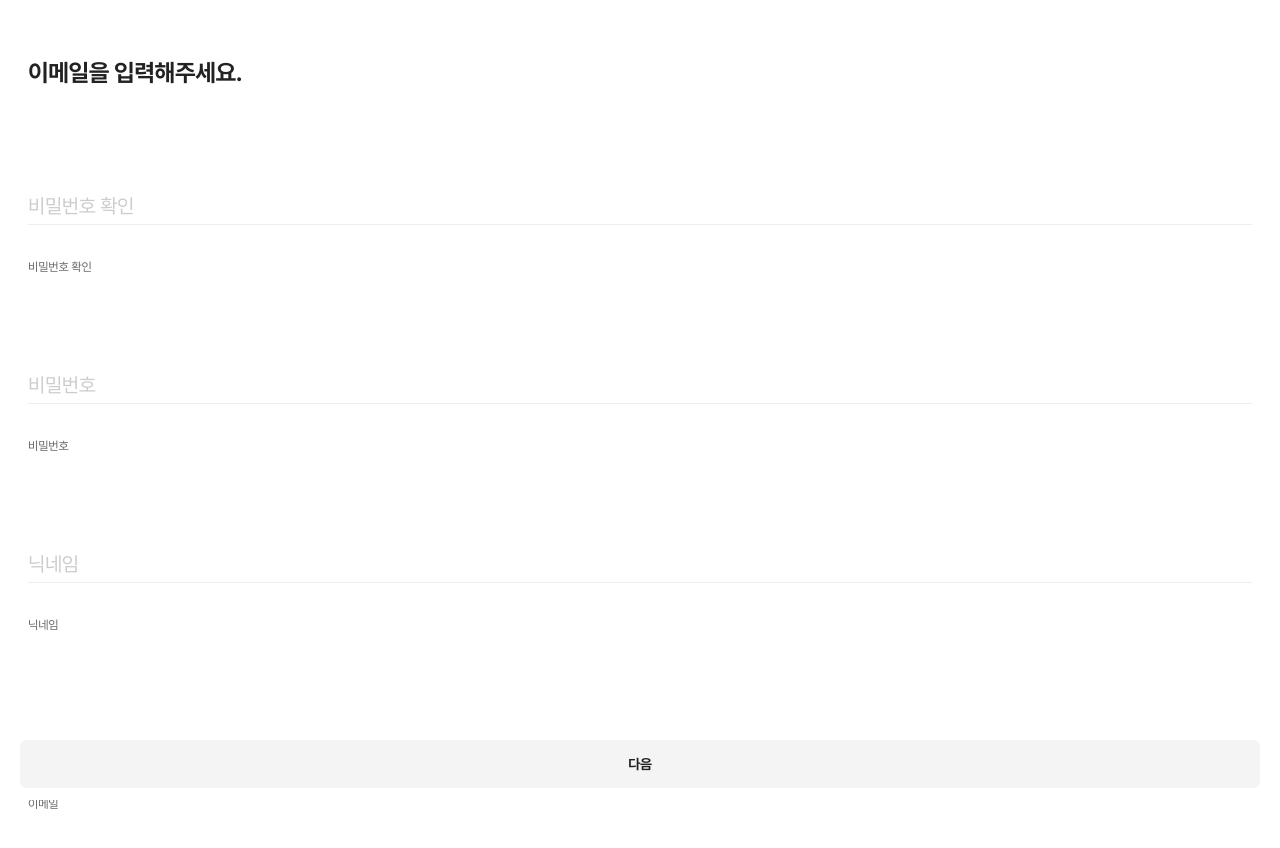
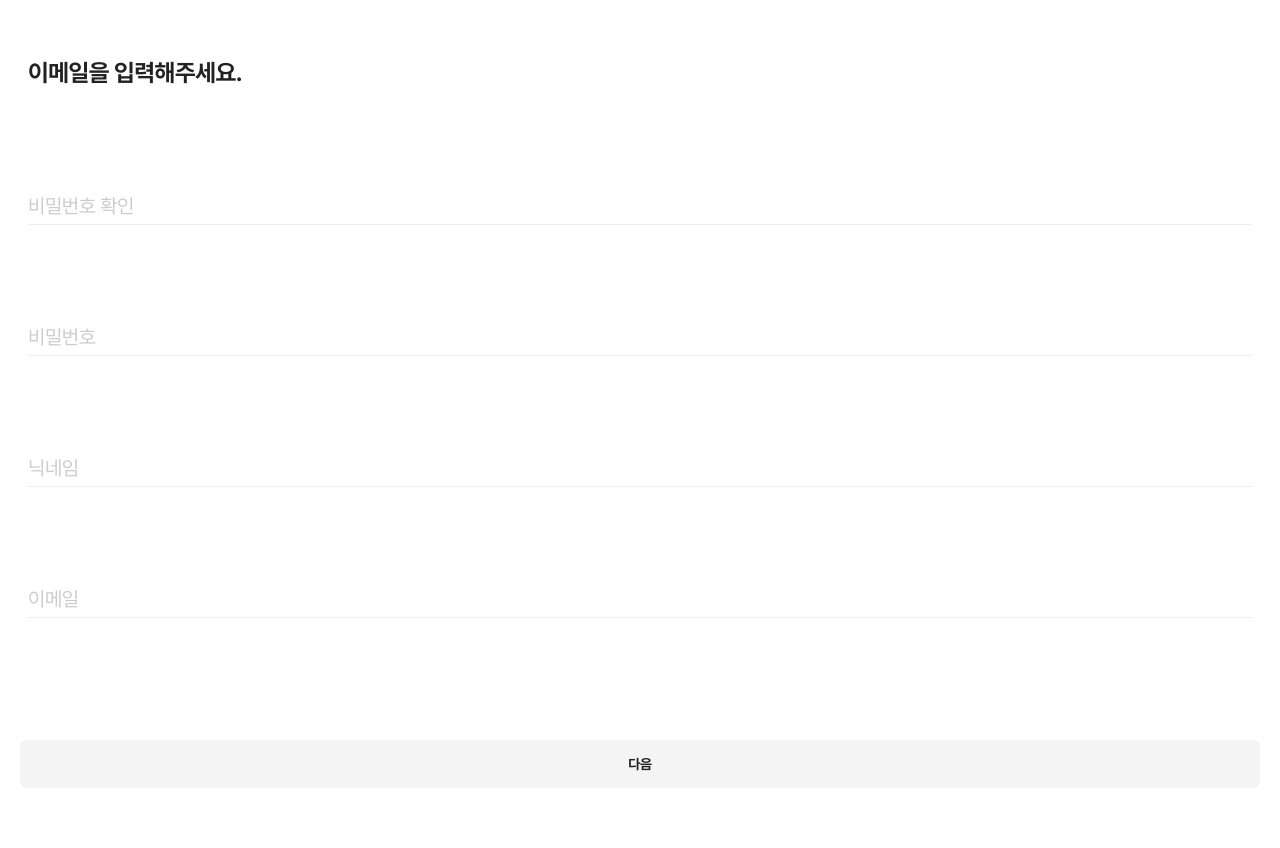
Before and after one commit to a-daily-diary/ADD.FE, a Next.js app: page /account/register in a window 1280 px wide. Shown: the top 848 px of the page. After the commit the page ends 800 px from the top, so only its background shows below. Built offline with nearby package versions, Linux system fonts and the light colour scheme; what emotion-reset would draw is missing.

Commit message:
♻️ #73 - FormInput 라벨 관련 속성 수정
- 불필요한 doubleCheck 삭제
- isDoubleCheck > isShowLabel로 변경
- IFormInputProps > FormInputProps 로 타입명 변경

```diff
--- a/src/components/account/FormInput.tsx
+++ b/src/components/account/FormInput.tsx
@@ -2,12 +2,11 @@ import styled from '@emotion/styled';
 import type { ComponentProps } from 'react';
 import type { ErrorOption, UseFormRegisterReturn } from 'react-hook-form';
 
-interface IFormInputProps extends ComponentProps<'input'> {
+interface FormInputProps extends ComponentProps<'input'> {
   register: UseFormRegisterReturn;
   label: string;
   errors?: ErrorOption;
-  isDoubleCheck?: boolean;
-  doubleCheck?: string;
+  isShowLabel?: boolean;
 }
 
 const FormInput = ({
@@ -17,14 +16,11 @@ const FormInput = ({
   placeholder,
   label,
   errors,
-  isDoubleCheck = false,
-  doubleCheck,
-}: IFormInputProps) => {
+  isShowLabel = false,
+}: FormInputProps) => {
   return (
     <>
-      {isDoubleCheck && <Label htmlFor={name}>{label}</Label>}
-      {isDoubleCheck && doubleCheck != null && <p>{doubleCheck}</p>}
-      <Label htmlFor={name}>{label}</Label>
+      {isShowLabel && <Label htmlFor={name}>{label}</Label>}
       <Input
         type={type}
         id={name}
@@ -51,6 +47,7 @@ const Input = styled.input<{ isError: boolean }>`
     ${({ theme, isError }) =>
       !isError ? theme.colors.gray_06 : theme.colors.error};
   ${({ theme }) => theme.fonts.body_01};
+  transition: border 0.2s;
 
   &:focus {
     outline: none;
--- a/src/components/account/RegisterForm.tsx
+++ b/src/components/account/RegisterForm.tsx
@@ -79,8 +79,7 @@ const RegisterForm = () => {
           placeholder="닉네임"
           label="닉네임"
           errors={errors.username}
-          isDoubleCheck={isDoubleCheck.username}
-          doubleCheck="중복확인 완료"
+          isShowLabel={isDoubleCheck.username}
         />
         {/* TODO: 중복 확인 버튼 UI 수정 */}
         {/* <Button
```
